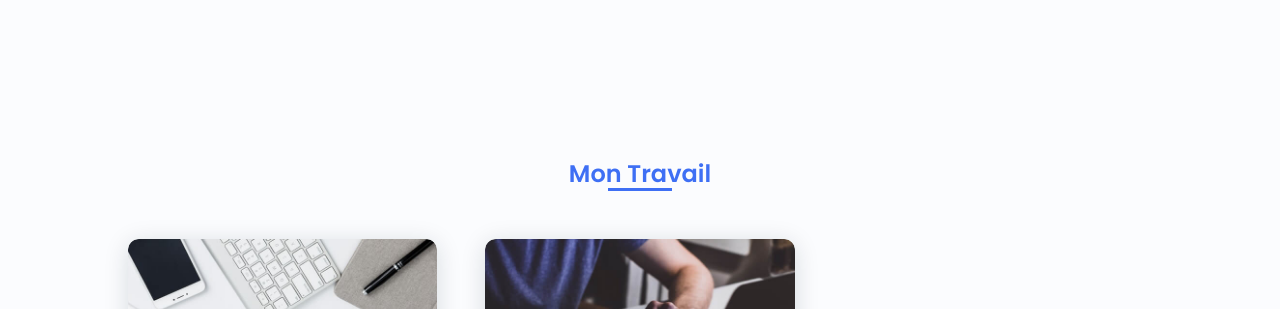
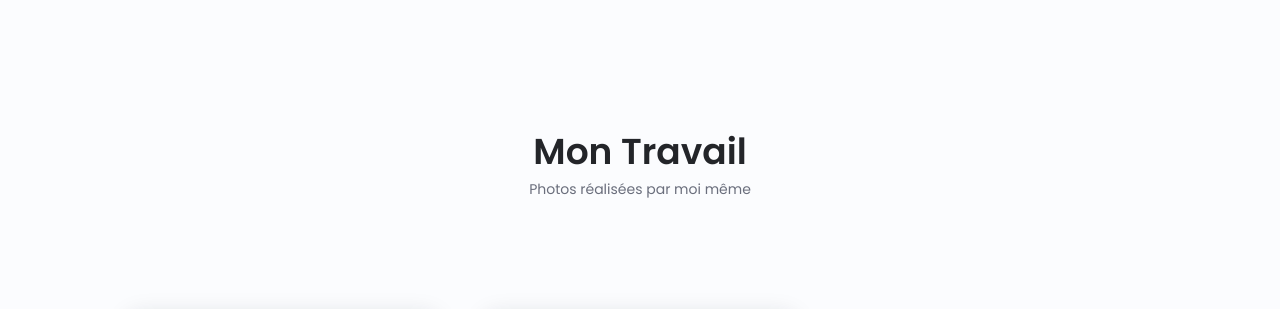
Before and after one commit to AlexGamingMK/AleexPhotoo-Portfolio, a plain HTML site: page index.html in a window 1280 px wide. Shown: the part 4460-4769 px from the top of the page. Drawn offline with nearby package versions, Linux system fonts and the light colour scheme.

Commit message:
titre ok

```diff
--- a/index.html
+++ b/index.html
@@ -798,7 +798,8 @@
 
         <!--===== WORK =====-->
         <section class="work section" id="work">
-            <h2 class="section-title">Mon Travail</h2>
+            <h2 class="section__title">Mon Travail</h2>
+            <span class="section__subtitle">Photos réalisées par moi même</span>
 
             <div class="work__container bd-grid">
                 <a href="" class="work__img">
```
